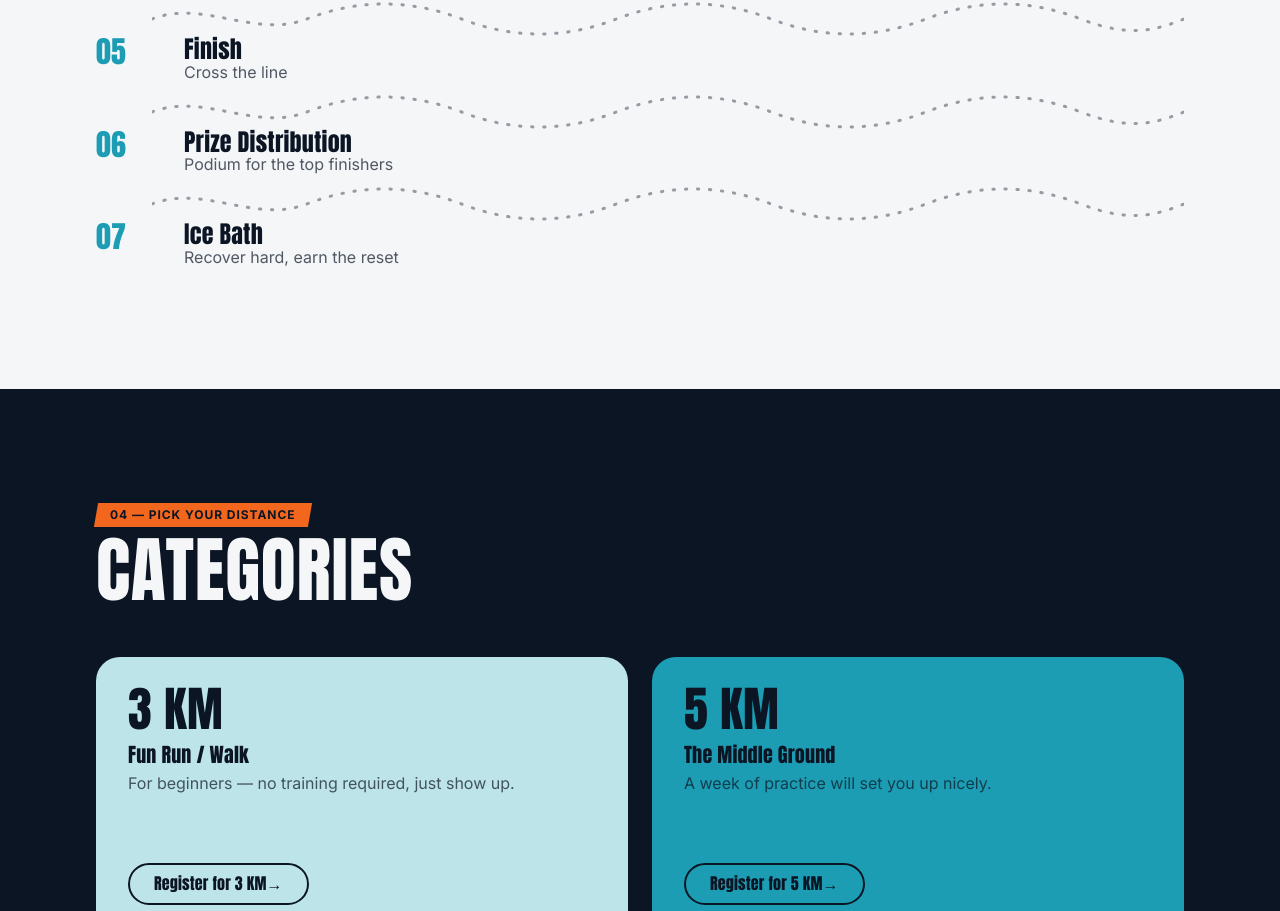
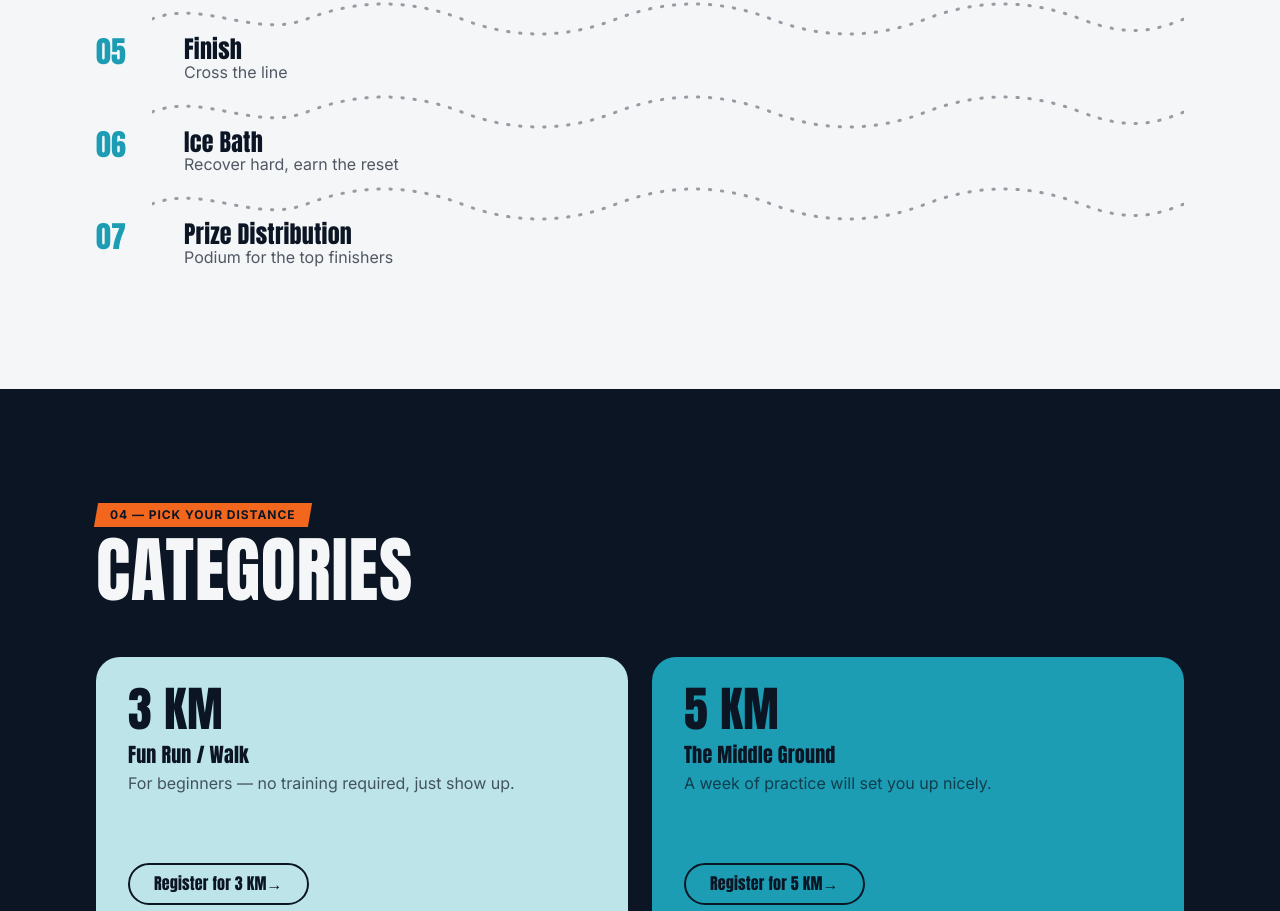
Before and after one commit to Shaunak0423/TORQON, a Next.js app: page /TORQON/ in a window 1280 px wide. Shown: the part 2429-3340 px from the top of the page. Built offline with nearby package versions, Linux system fonts and the light colour scheme.

Commit message:
change in event flow

```diff
--- a/src/app/components/EventFlow.tsx
+++ b/src/app/components/EventFlow.tsx
@@ -6,9 +6,10 @@ const steps = [
   { label: "Start · TORQMAN / 10K / 5K / 3K", detail: "Pick your route, hit the road" },
   { label: "TORQMAN Challenge Checkpoints", detail: "Push-ups, Squats, Burpees & more mini-challenges along the way" },
   { label: "Finish", detail: "Cross the line" },
+  { label: "Ice Bath", detail: "Recover hard, earn the reset" },
   { label: "Prize Distribution", detail: "Podium for the top finishers" },
-  { label: "Ice Bath", detail: "Recover hard, earn the reset" },
 ];
+
 
 export default function EventFlow() {
   return (
```
